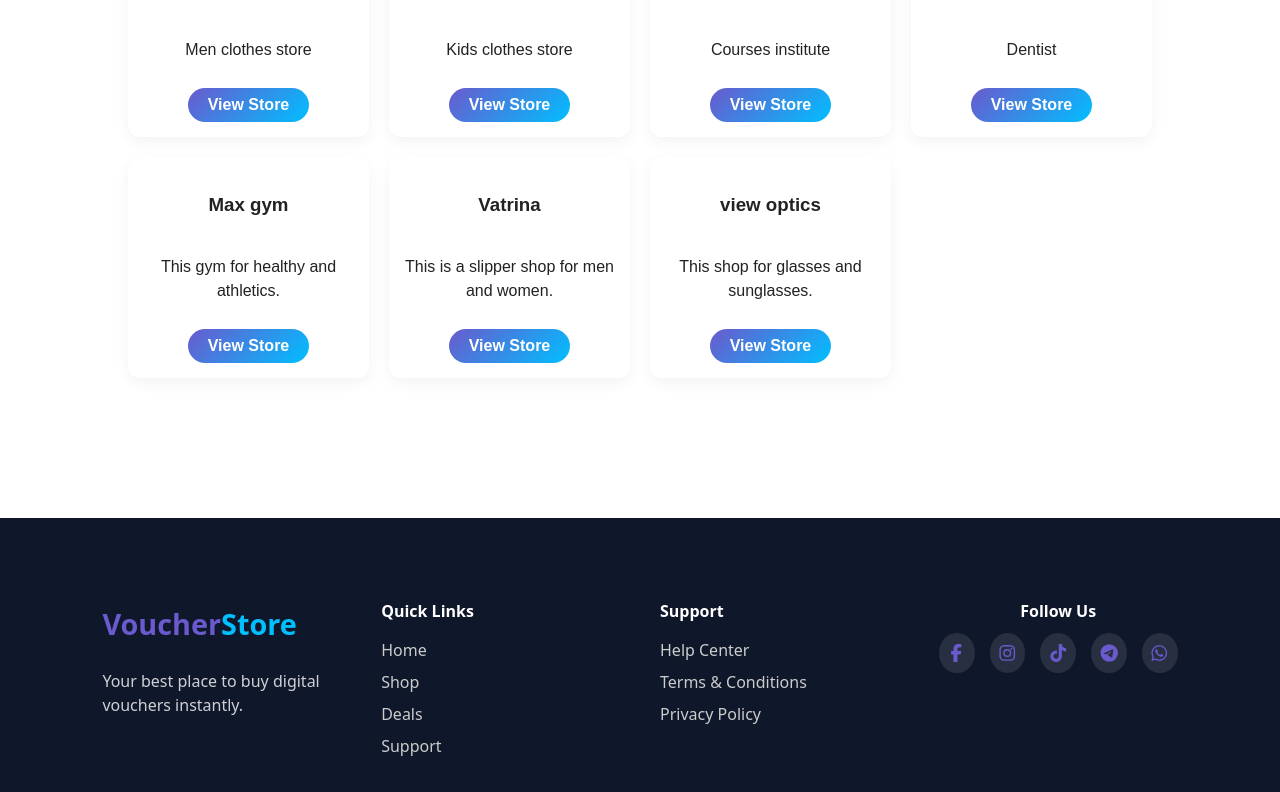
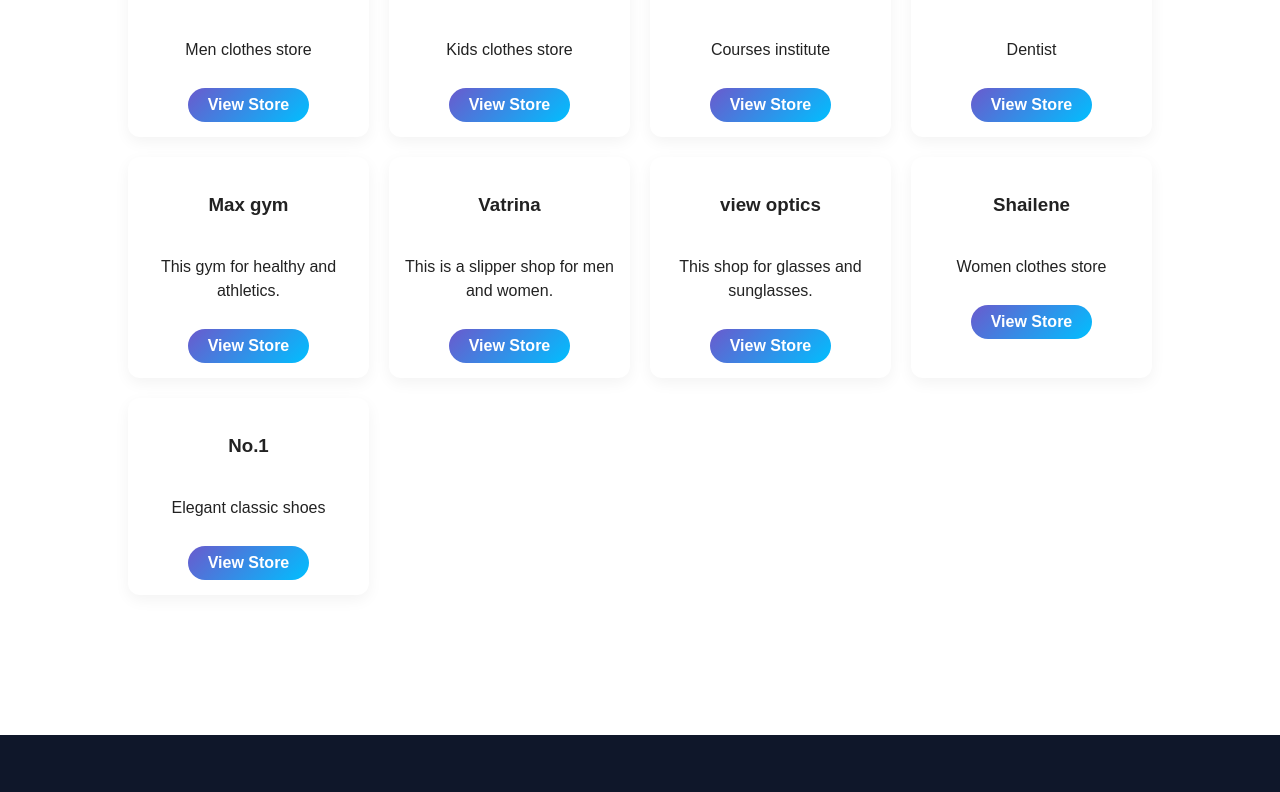
Before and after one commit to malakehab2003/voucher, a React (Vite) app in the folder frontend/voucher/: page / in a window 1280 px wide. Shown: the part 849-1641 px from the top of the page. Built offline with nearby package versions, Linux system fonts and the light colour scheme; no server answers; the HTML template or start-up script is replaced by a standard one.

Commit message:
add shailene and No.1

```diff
--- a/frontend/voucher/src/pages/Home.jsx
+++ b/frontend/voucher/src/pages/Home.jsx
@@ -52,6 +52,18 @@ export default function Home() {
       name: "view optics",
       description: "This shop for glasses and sunglasses.",
       images: ["view_optics.jpeg"]
+    },
+    {
+      id: "8",
+      name: "Shailene",
+      description: "Women clothes store",
+      images: ["shailene.jpeg"]
+    },
+    {
+      id: "9",
+      name: "No.1",
+      description: "Elegant classic shoes",
+      images: ["No.1 classic shoe.jpeg"]
     },
   ];
 
--- a/frontend/voucher/src/pages/Store.jsx
+++ b/frontend/voucher/src/pages/Store.jsx
@@ -81,6 +81,28 @@ export default function Store() {
     },
 
     {
+      id: "8",
+      name: "Shailene",
+      description: "Women clothes store",
+      vouchers: [
+        { id: "3", name: "Voucher C", price: 5, quantity: 10 },
+      ],
+
+      images: ["shailene.jpeg"]
+    },
+
+    {
+      id: "9",
+      name: "No.1",
+      description: "Elegant classic shoes",
+      vouchers: [
+        { id: "3", name: "Voucher C", price: 5, quantity: 10 },
+      ],
+
+      images: ["No.1 classic shoe.jpeg"]
+    },
+
+    {
       id: "4",
       name: "Dr Mark",
       description: "Dentist.",
--- a/frontend/voucher/src/pages/Stores.jsx
+++ b/frontend/voucher/src/pages/Stores.jsx
@@ -96,6 +96,30 @@ export default function Store() {
       ],
 
       images: ["max_gym.jpeg"]
+    },
+
+    {
+      id: "8",
+      name: "Shailene",
+      description: "Women clothes store",
+      category_id: 1,
+      vouchers: [
+        { id: "3", name: "Voucher C", price: 5, quantity: 10 },
+      ],
+
+      images: ["shailene.jpeg"]
+    },
+
+    {
+      id: "9",
+      name: "No.1",
+      description: "Elegant classic shoes",
+      category_id: 1,
+      vouchers: [
+        { id: "3", name: "Voucher C", price: 5, quantity: 10 },
+      ],
+
+      images: ["No.1 classic shoe.jpeg"]
     },
   ];
 
```
Also changed, not shown: frontend/voucher/public/No.1 classic shoe.jpeg (added), frontend/voucher/public/shailene.jpeg (added).
